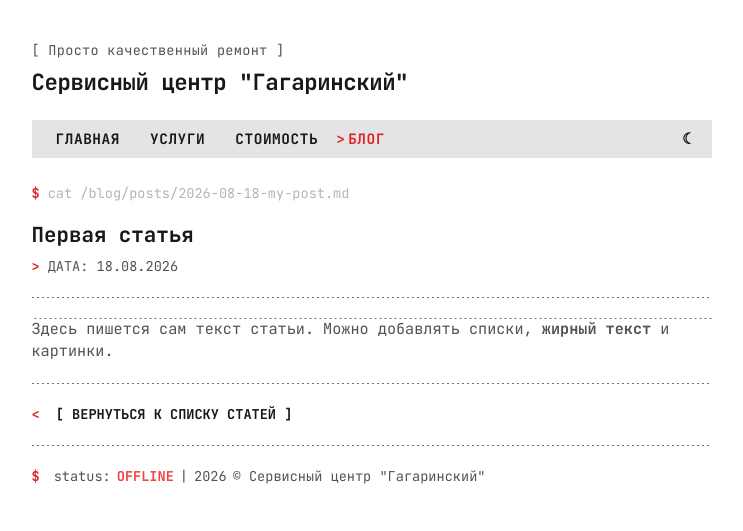
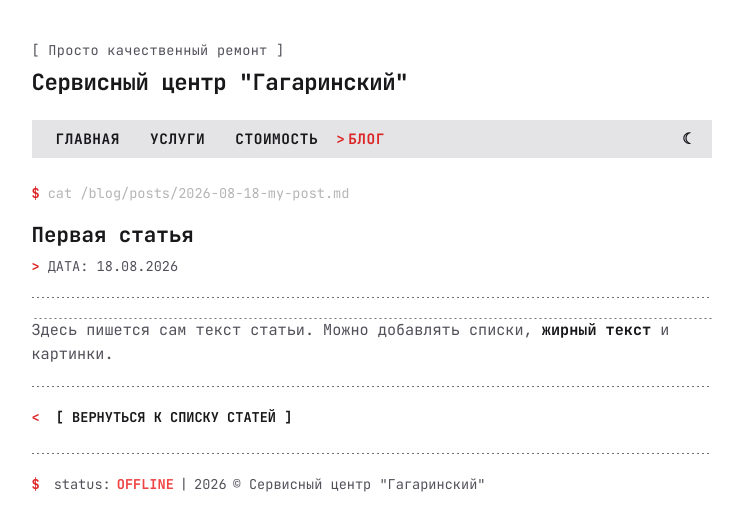
Before and after one commit to polinom11/polinom11.github.io, a Jekyll site: the page built from _posts/2026-08-18-my-post.md, in a window 1280 px wide. Shown: the top 531 px of the page, without its empty margins (261-1004 px from the left). Built offline with Jekyll 4.4.1, drawn with Linux system fonts in a browser that asks for light colours.

Commit message:
Update style.css

```diff
--- a/css/style.css
+++ b/css/style.css
@@ -44,7 +44,17 @@
     transition: background-color 0.2s ease, color 0.2s ease;
 }
 
-/* Стиль обводки при навигации клавишей Tab */
+/* Вспомогательные утилитарные классы */
+.text-sm {
+    font-size: 0.85rem;
+}
+
+.text-bold-accent {
+    color: var(--text);
+    font-weight: 700;
+}
+
+/* Фокус при навигации через Tab */
 a:focus-visible,
 button:focus-visible,
 details summary:focus-visible {
@@ -92,6 +102,7 @@
     text-decoration: none;
 }
 
+/* Навигационная панель */
 .nav-container {
     width: 100%;
     background-color: var(--bg-nav);
@@ -162,6 +173,7 @@
     color: var(--accent);
 }
 
+/* Секции */
 .hero-text {
     margin: 25px 0;
 }
@@ -177,7 +189,7 @@
     color: var(--text-muted);
 }
 
-.services-section, .prices-section, .blog-section {
+.services-section, .prices-section, .blog-section, .post-section {
     margin: 25px 0;
 }
 
@@ -243,16 +255,96 @@
     background-repeat: repeat-x;
 }
 
+/* Стили текстовых блоков (в аккордеонах) */
 .text-block {
     margin-bottom: 16px;
 }
 
 .text-block p {
     margin-bottom: 12px;
+    color: var(--text-muted);
 }
 
 .text-block p:last-child {
     margin-bottom: 0;
+}
+
+/* Оформление одиночной статьи в блоге (post.html) */
+.post-header h1 {
+    color: var(--text);
+    font-size: 1.3rem;
+    margin-bottom: 6px;
+}
+
+.post-meta {
+    font-size: 0.85rem;
+    color: var(--text-muted);
+}
+
+.post-content {
+    color: var(--text-muted);
+    line-height: 1.6;
+    margin: 20px 0;
+}
+
+.post-content p {
+    margin-bottom: 16px;
+    color: var(--text-muted);
+}
+
+.post-content strong,
+.post-content b {
+    color: var(--text);
+    font-weight: 700;
+}
+
+.post-content h2,
+.post-content h3,
+.post-content h4 {
+    color: var(--text);
+    font-weight: 700;
+    margin: 24px 0 12px 0;
+}
+
+.post-content h2 { font-size: 1.15rem; }
+.post-content h3 { font-size: 1.05rem; }
+
+.post-content ul,
+.post-content ol {
+    margin: 12px 0 16px 20px;
+    color: var(--text-muted);
+}
+
+.post-content li {
+    margin-bottom: 6px;
+}
+
+.post-content blockquote {
+    border-left: 2px solid var(--accent);
+    padding-left: 12px;
+    margin: 16px 0;
+    color: var(--text-muted);
+    font-style: italic;
+}
+
+.post-content a {
+    color: var(--text);
+    text-decoration: underline;
+}
+
+.post-content a:hover {
+    color: var(--accent);
+}
+
+.back-link {
+    color: var(--text);
+    text-decoration: none;
+    font-weight: 700;
+    font-size: 0.85rem;
+}
+
+.back-link:hover {
+    color: var(--accent);
 }
 
 .category-desc {
@@ -315,7 +407,7 @@
     white-space: nowrap;
 }
 
-/* Кликабельные карточки статей блога */
+/* Кликабельные карточки списка статей блога */
 .blog-card {
     position: relative;
     cursor: pointer;
@@ -351,7 +443,7 @@
     padding: 12px 0;
 }
 
-/* Кликабельная миниатюра */
+/* Фото и миниатюра */
 button.photo-container {
     position: relative;
     width: 100%;
@@ -392,7 +484,7 @@
     transform: scale(1.02);
 }
 
-/* Модальное окно */
+/* Модальное окно просмотра фото */
 .modal-overlay {
     display: none;
     position: fixed;
@@ -471,6 +563,7 @@
     background-repeat: repeat-x;
 }
 
+/* Подвал */
 footer {
     margin-top: 8px;
     color: var(--text-muted);
@@ -485,10 +578,9 @@
     flex-wrap: wrap;
 }
 
-/* Индикатор статуса с фиксированной шириной для предотвращения сдвига текста */
 #statusIndicator {
     display: inline-block;
-    min-width: 7ch; /* Зарезервированное место под 7 символов (OFFLINE) */
+    min-width: 7ch;
     font-weight: 700;
 }
 
@@ -504,6 +596,7 @@
     color: #ef4444;
 }
 
+/* Адаптив для мобильных устройств */
 @media (max-width: 600px) {
     .nav-container {
         flex-direction: row;
```
